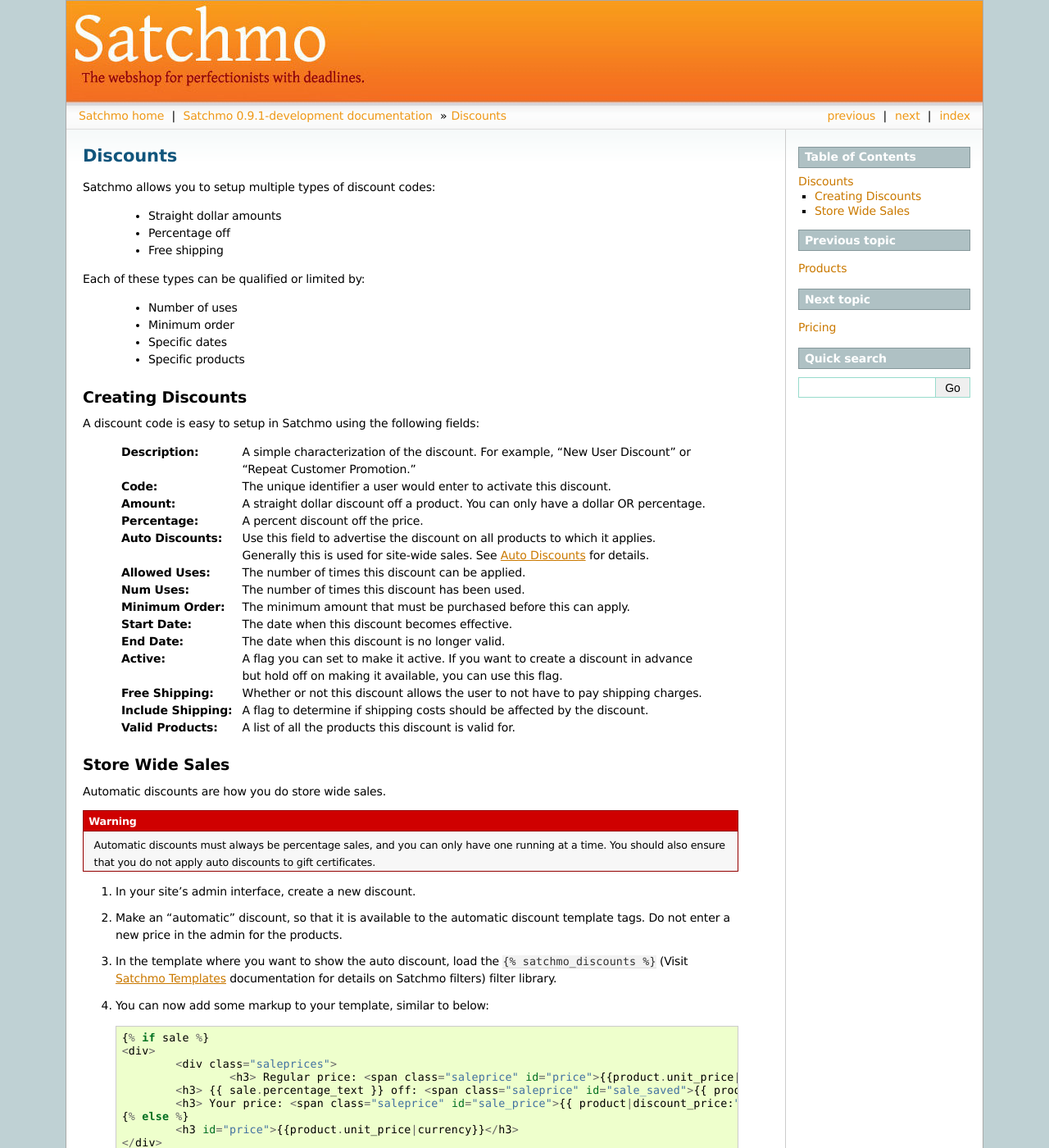
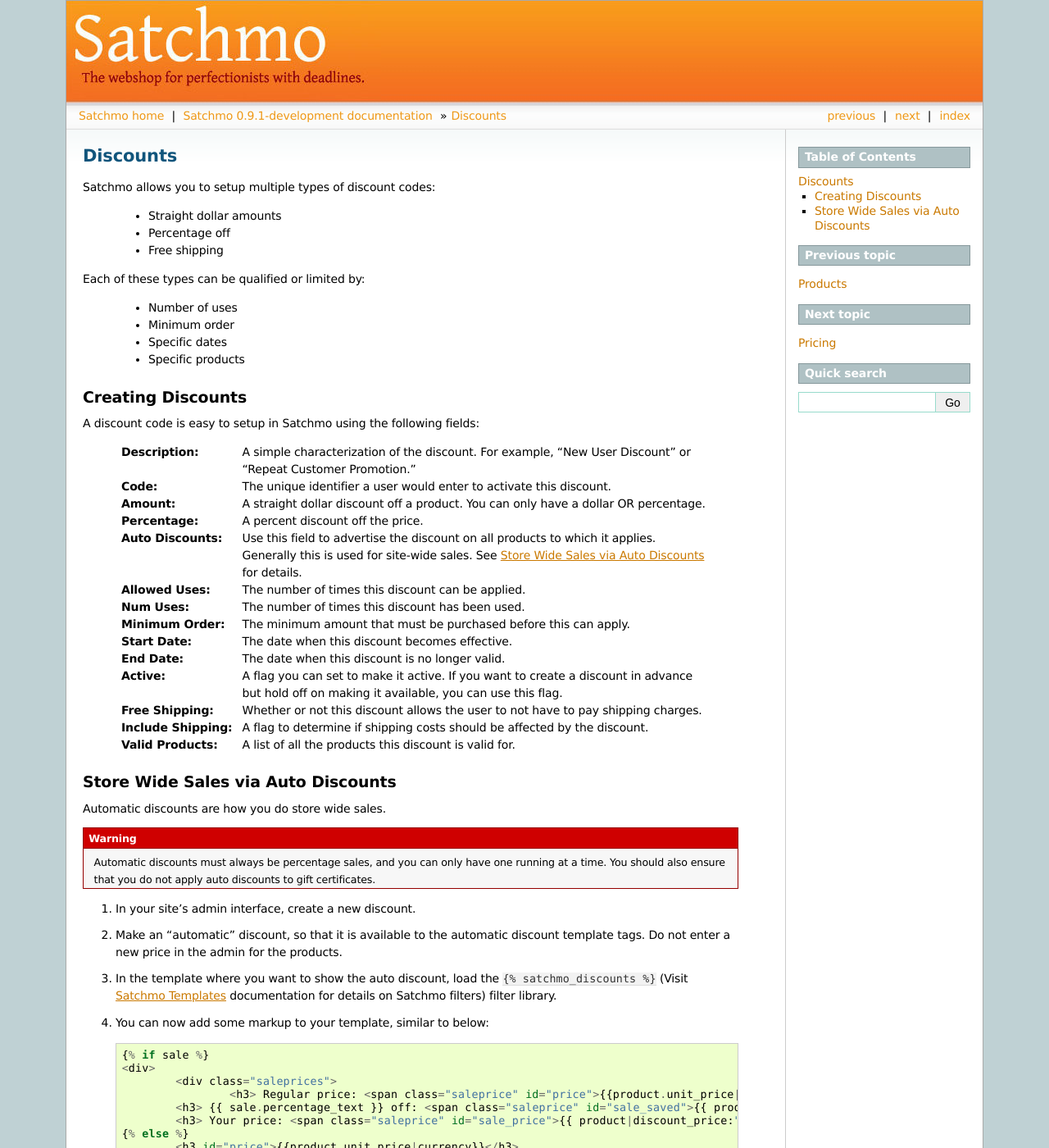
Before and after one commit to opencoca/WEB-Satchmo, a Sphinx documentation site: the page built from docs/discounts.txt, in a window 1280 px wide and 1400 px high. Shown: the whole window at 82% size. Built offline with Sphinx 7.4.7, drawn with Linux system fonts in a browser that asks for light colours.

Commit message:
docs/discounts: mention 'auto discounts' in title
While we're at it, use :ref: directive.

```diff
--- a/docs/discounts.txt
+++ b/docs/discounts.txt
@@ -36,8 +36,8 @@
 
   :Auto Discounts:
     Use this field to advertise the discount on all products to which it
-    applies. Generally this is used for site-wide sales. See `Auto Discounts`_
-    for details.
+    applies. Generally this is used for site-wide sales. See
+    :ref:`auto-discounts` for details.
 
   :Allowed Uses: The number of times this discount can be applied.
 
@@ -64,10 +64,10 @@
 
   :Valid Products: A list of all the products this discount is valid for.
 
-.. _`Auto Discounts`:
+.. _auto-discounts:
 
-Store Wide Sales
-----------------
+Store Wide Sales via Auto Discounts
+-----------------------------------
 
 Automatic discounts are how you do store wide sales.
 
```
